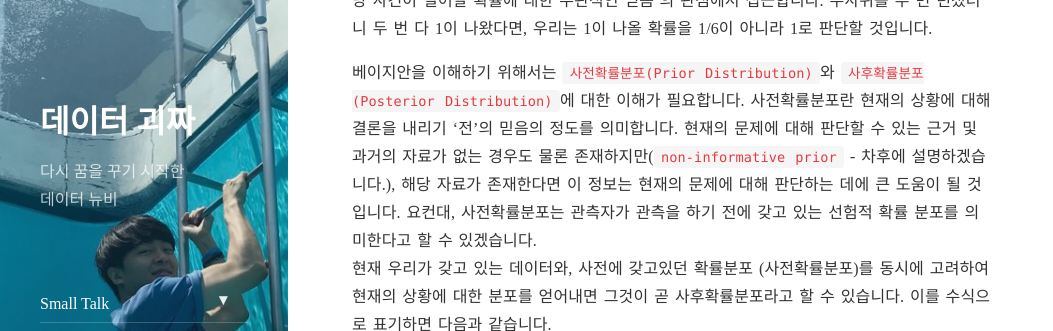
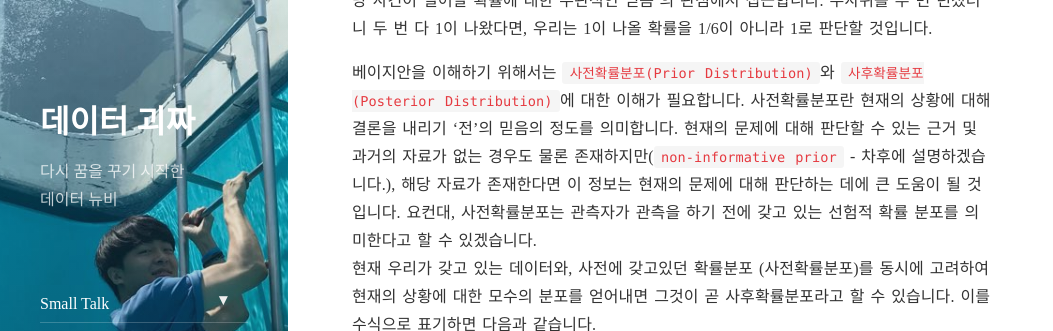
Before and after one commit to tryumanshow/data-weirdo.github.io, a Jekyll site: the page built from _posts/2019-10-17-statistics-bayesian-intro.markdown, in a window 1280 px wide and 900 px high, scrolled down 642 px, cut to the strip 0-331 px from the top of the window. Shown: the whole strip, without its empty margins (0-1053 px from the left). Built offline with Jekyll 4.4.1, drawn with Linux system fonts in a browser that asks for light colours; nearby versions of some CDN libraries; formulas are drawn with MathJax 3; comment, search, counter and statistics services are not loaded.

Commit message:
Update 2019-10-17-statistics-bayesian-intro.markdown

```diff
--- a/_posts/2019-10-17-statistics-bayesian-intro.markdown
+++ b/_posts/2019-10-17-statistics-bayesian-intro.markdown
@@ -26,7 +26,7 @@ comments: true
 사전확률분포란 현재의 상황에 대해 결론을 내리기 '전'의 믿음의 정도를 의미합니다. 현재의 문제에 대해 판단할 수 있는 근거 및 과거의 자료가 없는
 경우도 물론 존재하지만(`non-informative prior` - 차후에 설명하겠습니다.), 해당 자료가 존재한다면 이 정보는 현재의 문제에 대해 판단하는 데에
 큰 도움이 될 것입니다. 요컨대, 사전확률분포는 관측자가 관측을 하기 전에 갖고 있는 선험적 확률 분포를 의미한다고 할 수 있겠습니다.
-현재 우리가 갖고 있는 데이터와, 사전에 갖고있던 확률분포 (사전확률분포)를 동시에 고려하여 현재의 상황에 대한 분포를 얻어내면
+현재 우리가 갖고 있는 데이터와, 사전에 갖고있던 확률분포 (사전확률분포)를 동시에 고려하여 현재의 상황에 대한 모수의 분포를 얻어내면
 그것이 곧 사후확률분포라고 할 수 있습니다. 이를 수식으로 표기하면 다음과 같습니다.
 
 ![](https://latex.codecogs.com/gif.latex?P%28%5Ctheta%7Cy%29%3D%20%5Cfrac%7BP%28y_%5Ctheta%7C%5Ctheta%29P%28%5Ctheta%29%7D%7B%5Cint_%5Ctheta%7BP%28y_%5Ctheta%7C%5Ctheta%29P%28%5Ctheta%29%7Dd%5Ctheta%7D)
```
Also changed, not shown: other parts of _posts/2019-10-17-statistics-bayesian-intro.markdown (+1 -1 lines).
